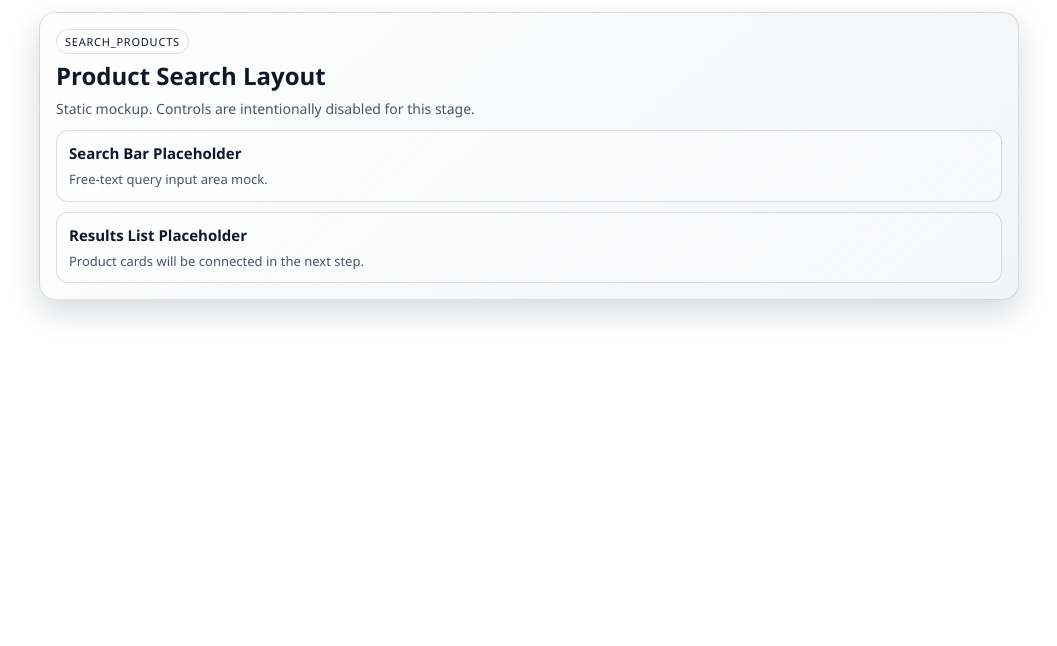
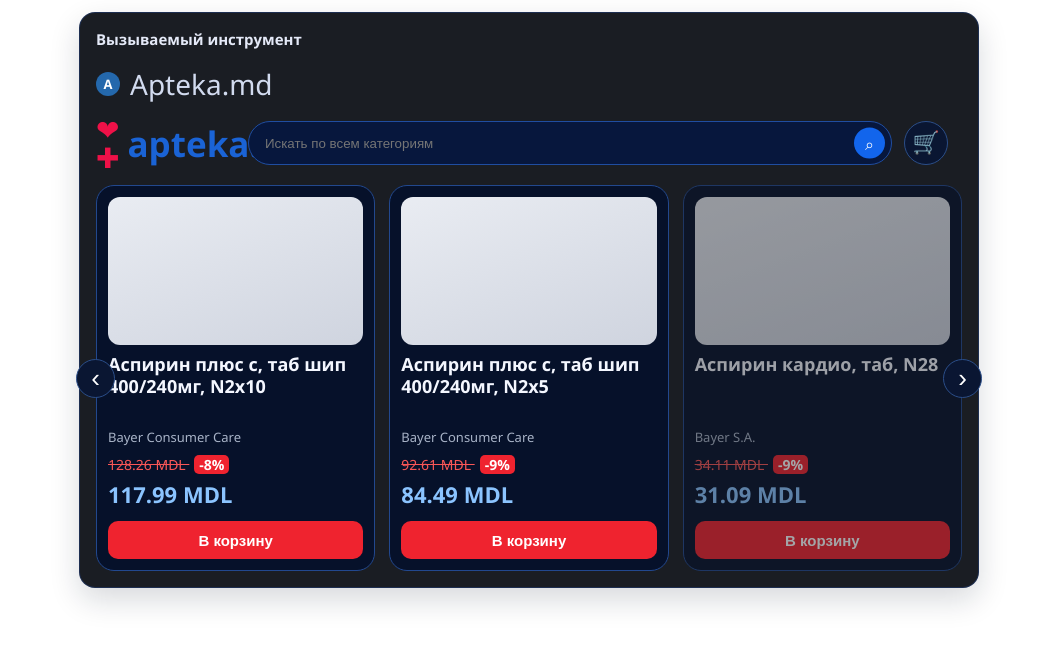
Before and after one commit to u8316622027-ux/apteka-widget-demo, a website: page app/widgets/products.html in a window 1280 px wide. Shown: the whole page, without its empty margins (111-1168 px from the left). Drawn offline with nearby package versions, Linux system fonts and the light colour scheme.

Commit message:
feat(search-widget): implement products tool mock layout

```diff
--- a/app/widgets/products.html
+++ b/app/widgets/products.html
@@ -1,29 +1,60 @@
 <!doctype html>
-<html lang="en">
+<html lang="ru">
   <head>
     <meta charset="UTF-8" />
     <meta name="viewport" content="width=device-width, initial-scale=1.0" />
-    <title>Products Mock Widget</title>
+    <title>Search Products Mock</title>
     <link rel="stylesheet" href="./styles/tailwind.css" />
     <link rel="stylesheet" href="./styles/widget-shell.css" />
-      <script defer src="https://cdn.jsdelivr.net/npm/alpinejs@3.x.x/dist/cdn.min.js"></script>
+    <script defer src="https://cdn.jsdelivr.net/npm/alpinejs@3.x.x/dist/cdn.min.js"></script>
   </head>
-  <body x-data="{ tool: document.title }">
-    <main class="widget-shell" data-widget-shell="search_products">
-      <header class="widget-header">
-        <span class="widget-label">search_products</span>
-        <h1 class="widget-title">Product Search Layout</h1>
-        <p class="widget-subtitle">Static mockup. Controls are intentionally disabled for this stage.</p>
-      </header>
-      <section class="widget-grid">
-        <article class="widget-card">
-          <h2>Search Bar Placeholder</h2>
-          <p>Free-text query input area mock.</p>
+  <body x-data="{ tool: 'search_products' }">
+    <main class="widget-shell search-mock" data-widget-shell="search_products">
+      <div class="search-caption">Вызываемый инструмент</div>
+      <div class="brand-row">
+        <div class="brand-pill">A</div>
+        <div class="brand-name">Apteka.md</div>
+      </div>
+
+      <section class="search-toolbar">
+        <div class="search-logo">
+          <span class="logo-mark">❤✚</span>
+          <span class="logo-text">apteka.md</span>
+        </div>
+        <label class="search-input-wrap">
+          <input type="text" placeholder="Искать по всем категориям" disabled />
+          <span class="search-icon">⌕</span>
+        </label>
+        <button class="cart-icon" disabled aria-label="Корзина">🛒</button>
+      </section>
+
+      <section class="product-carousel">
+        <button class="carousel-arrow left" disabled aria-label="Предыдущий">‹</button>
+        <article class="product-card">
+          <div class="product-image"></div>
+          <h3>Аспирин плюс с, таб шип 400/240мг, N2x10</h3>
+          <p class="manufacturer">Bayer Consumer Care</p>
+          <p class="old-price">128.26 MDL <span class="discount">-8%</span></p>
+          <p class="new-price">117.99 MDL</p>
+          <button disabled>В корзину</button>
         </article>
-        <article class="widget-card">
-          <h2>Results List Placeholder</h2>
-          <p>Product cards will be connected in the next step.</p>
+        <article class="product-card">
+          <div class="product-image"></div>
+          <h3>Аспирин плюс с, таб шип 400/240мг, N2x5</h3>
+          <p class="manufacturer">Bayer Consumer Care</p>
+          <p class="old-price">92.61 MDL <span class="discount">-9%</span></p>
+          <p class="new-price">84.49 MDL</p>
+          <button disabled>В корзину</button>
         </article>
+        <article class="product-card muted-card">
+          <div class="product-image"></div>
+          <h3>Аспирин кардио, таб, N28</h3>
+          <p class="manufacturer">Bayer S.A.</p>
+          <p class="old-price">34.11 MDL <span class="discount">-9%</span></p>
+          <p class="new-price">31.09 MDL</p>
+          <button disabled>В корзину</button>
+        </article>
+        <button class="carousel-arrow right" disabled aria-label="Следующий">›</button>
       </section>
     </main>
     <script src="./scripts/widget-shell.js"></script>
--- a/app/widgets/styles/widget-shell.css
+++ b/app/widgets/styles/widget-shell.css
@@ -118,3 +118,248 @@
     padding: 12px;
   }
 }
+
+.search-mock {
+  width: min(100%, 900px);
+  background: #1a1d23;
+  color: #f4f7ff;
+  border: 1px solid rgba(32, 64, 128, 0.5);
+}
+
+.search-caption {
+  font-size: 15px;
+  font-weight: 600;
+  margin-bottom: 16px;
+  color: #e4e9f7;
+}
+
+.brand-row {
+  display: flex;
+  align-items: center;
+  gap: 10px;
+  margin-bottom: 12px;
+}
+
+.brand-pill {
+  width: 24px;
+  height: 24px;
+  border-radius: 999px;
+  background: #2468ac;
+  color: #fff;
+  font-weight: 700;
+  display: grid;
+  place-items: center;
+  font-size: 13px;
+}
+
+.brand-name {
+  color: #d2dbef;
+  font-size: 28px;
+}
+
+.search-toolbar {
+  display: grid;
+  grid-template-columns: 140px 1fr 58px;
+  gap: 12px;
+  align-items: center;
+  margin-bottom: 14px;
+}
+
+.search-logo {
+  display: flex;
+  align-items: center;
+  gap: 8px;
+  color: #1a63d5;
+}
+
+.logo-mark {
+  color: #ef1148;
+  font-size: 28px;
+  line-height: 1;
+}
+
+.logo-text {
+  font-size: 35px;
+  font-weight: 600;
+}
+
+.search-input-wrap {
+  position: relative;
+}
+
+.search-input-wrap input {
+  width: 100%;
+  height: 44px;
+  border-radius: 999px;
+  border: 1px solid #1f4da1;
+  background: #07173d;
+  color: #c6d9ff;
+  padding: 0 56px 0 16px;
+  outline: none;
+}
+
+.search-icon {
+  position: absolute;
+  right: 7px;
+  top: 50%;
+  transform: translateY(-50%);
+  width: 31px;
+  height: 31px;
+  border-radius: 999px;
+  background: #1265ec;
+  display: grid;
+  place-items: center;
+  color: #fff;
+}
+
+.cart-icon {
+  width: 44px;
+  height: 44px;
+  border-radius: 999px;
+  border: 1px solid #2b4e89;
+  background: #0a1632;
+  color: #eef3ff;
+  font-size: 22px;
+}
+
+.product-carousel {
+  position: relative;
+  display: grid;
+  grid-template-columns: repeat(3, minmax(0, 1fr));
+  gap: 14px;
+  align-items: start;
+}
+
+.product-card {
+  border-radius: 18px;
+  border: 1px solid #22488e;
+  background: #06112a;
+  padding: 11px;
+}
+
+.product-image {
+  width: 100%;
+  height: 148px;
+  border-radius: 12px;
+  background: linear-gradient(160deg, #e9ecf2, #cfd4df);
+  margin-bottom: 9px;
+}
+
+.product-card h3 {
+  margin: 0 0 8px;
+  font-size: 18px;
+  line-height: 1.2;
+  min-height: 66px;
+}
+
+.manufacturer {
+  margin: 0 0 9px;
+  color: #a8b3c7;
+  font-size: 13px;
+}
+
+.old-price {
+  margin: 0 0 5px;
+  color: #f95757;
+  text-decoration: line-through;
+  font-size: 14px;
+}
+
+.discount {
+  margin-left: 5px;
+  text-decoration: none;
+  display: inline-block;
+  background: #ef232f;
+  color: #fff;
+  border-radius: 5px;
+  padding: 0 5px;
+  font-weight: 700;
+}
+
+.new-price {
+  margin: 0 0 12px;
+  font-size: 22px;
+  color: #8bc4ff;
+  font-weight: 800;
+}
+
+.product-card button {
+  width: 100%;
+  border: none;
+  border-radius: 10px;
+  height: 38px;
+  background: #ef232f;
+  color: #fff;
+  font-size: 15px;
+  font-weight: 700;
+}
+
+.carousel-arrow {
+  position: absolute;
+  top: 45%;
+  width: 39px;
+  height: 39px;
+  border-radius: 999px;
+  border: 1px solid #2b4e89;
+  background: #0a1632;
+  color: #fff;
+  font-size: 26px;
+  display: grid;
+  place-items: center;
+}
+
+.carousel-arrow.left {
+  left: -20px;
+}
+
+.carousel-arrow.right {
+  right: -20px;
+}
+
+.muted-card {
+  opacity: 0.6;
+}
+
+@media (max-width: 860px) {
+  .logo-text {
+    font-size: 28px;
+  }
+
+  .search-toolbar {
+    grid-template-columns: 120px 1fr 48px;
+  }
+
+  .product-carousel {
+    grid-template-columns: 1fr;
+  }
+
+  .muted-card {
+    display: none;
+  }
+
+  .carousel-arrow.left {
+    left: 6px;
+  }
+
+  .carousel-arrow.right {
+    right: 6px;
+  }
+}
+
+@media (max-width: 560px) {
+  .search-toolbar {
+    grid-template-columns: 1fr;
+  }
+
+  .search-logo {
+    justify-content: space-between;
+  }
+
+  .cart-icon {
+    justify-self: end;
+  }
+
+  .product-card h3 {
+    min-height: auto;
+  }
+}
```
Also changed, not shown: 1 other file.
